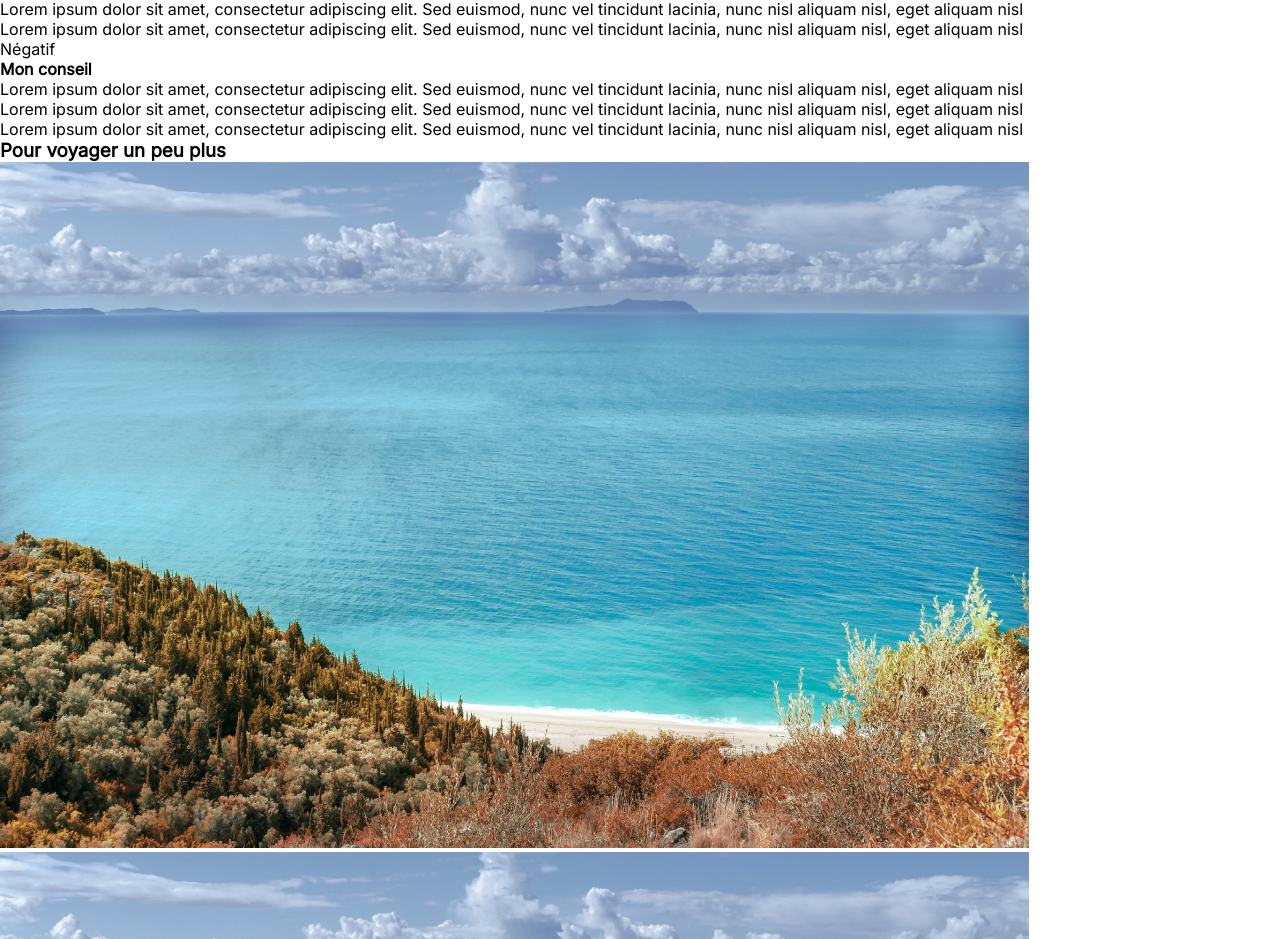
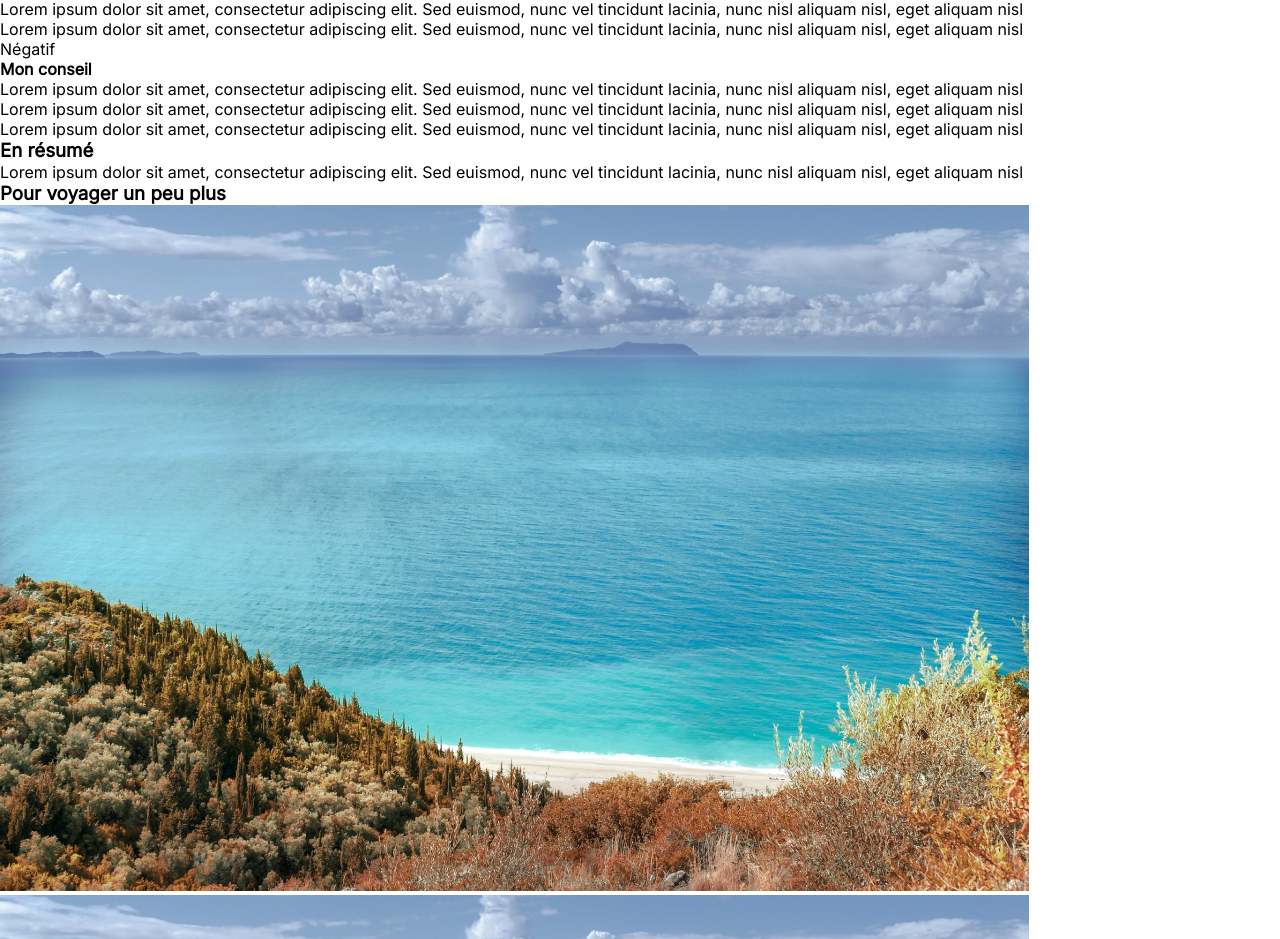
Before and after one commit to KatiaZd/Angular-BlogVoyage, an Angular app: page /articles/1 in a window 1280 px wide. Shown: the part 1060-1999 px from the top of the page. Built offline with nearby package versions, Linux system fonts and the light colour scheme; no server answers.

Commit message:
feat: Affichage des éléments du composant resumArticle

```diff
--- a/src/app/components/resum-article/resum-article.component.html
+++ b/src/app/components/resum-article/resum-article.component.html
@@ -1,7 +1,7 @@
 <section>
 
-    <h3>Le voyage</h3>
-    <p> {{ resumText}}</p>
+    <h3> {{ title }} </h3>
+    <p> {{ text}}</p>
 
 
 
--- a/src/app/components/resum-article/resum-article.component.ts
+++ b/src/app/components/resum-article/resum-article.component.ts
@@ -7,6 +7,7 @@ import { Component, Input } from '@angular/core';
 })
 export class ResumArticleComponent {
 
-  @Input() resumText!: string;
+  @Input() title!: string;
+  @Input() text!: string;
 
 }
--- a/src/app/pages/articles-page/articles-page.component.html
+++ b/src/app/pages/articles-page/articles-page.component.html
@@ -11,7 +11,7 @@
     ></app-img-article>
 
     <app-resum-article
-        [resumText]="articleInfo!.text"
+        [title]="'Le voyage'" [text]="articleInfo!.text"
     ></app-resum-article>
 
      <app-avis-article
@@ -20,6 +20,10 @@
         [tips]="articleInfo!.tips"
     ></app-avis-article>
 
+    <app-resum-article
+        [title]="'En résumé'" [text]="articleInfo!.summary"
+    ></app-resum-article>
+
     <app-quadri-img-article
     [gallery]="articleInfo!.secondaryImages"
     ></app-quadri-img-article>
```
